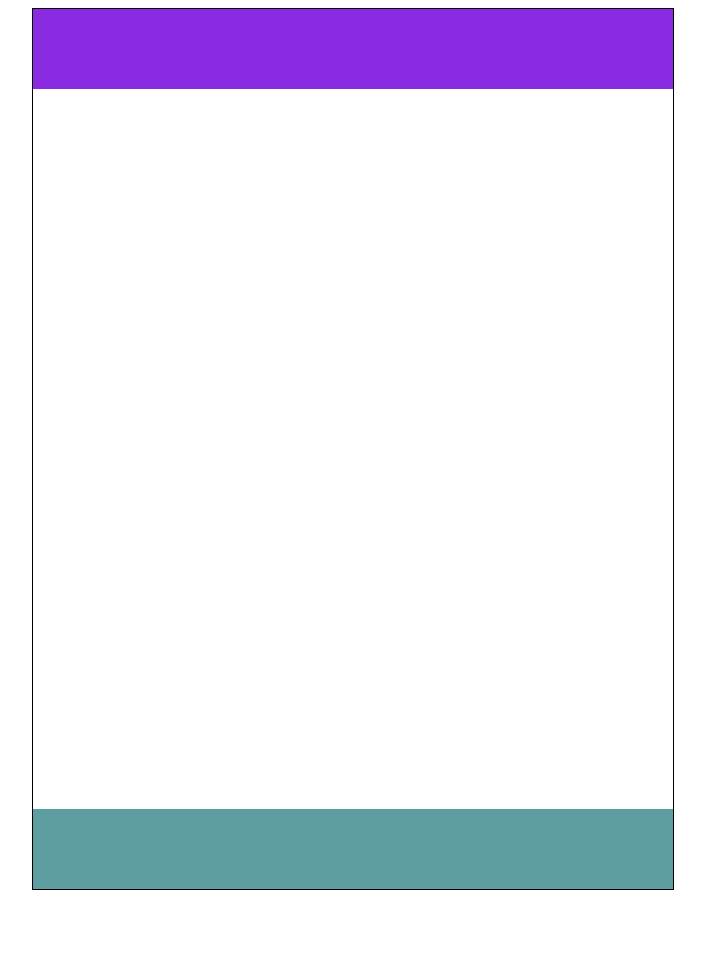
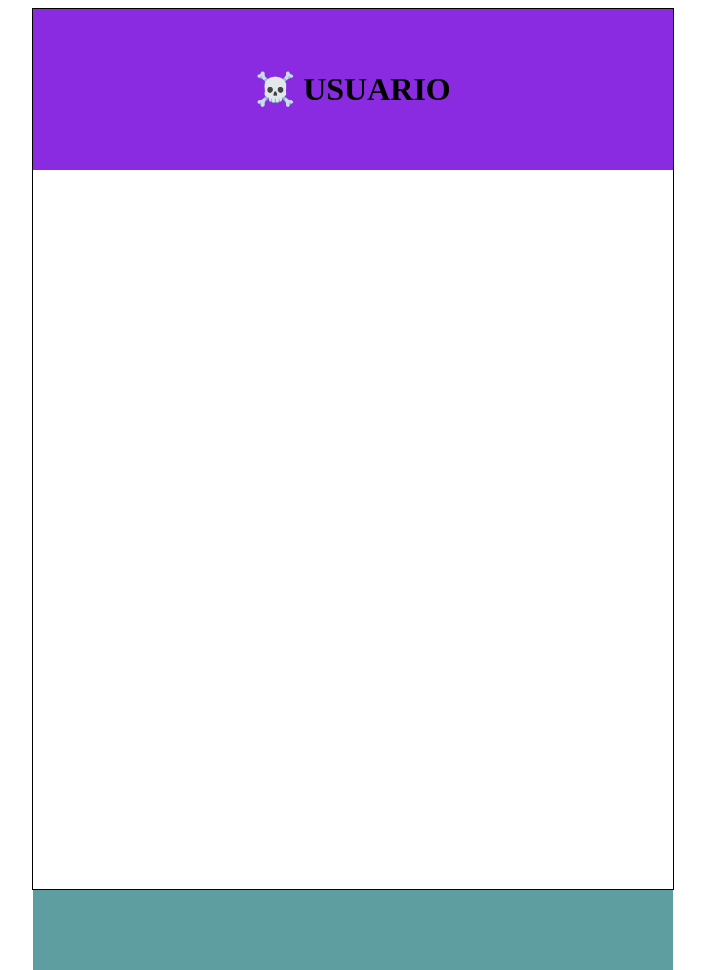
Before and after one commit to Anderson2522/PruebaCorta, a plain HTML site: page index.html in a window 1280 px wide. Shown: the whole page, without its empty margins (287-992 px from the left). Before the commit the page ends 898 px from the top, so only its background shows below. Drawn offline with Linux system fonts and the light colour scheme.

Commit message:
Version3

```diff
--- a/index.html
+++ b/index.html
@@ -17,6 +17,7 @@
     <main class="PruebaCorta">
         <div class="vista1"></div>
         <div class="header">
+            <h1>☠️ USUARIO</h1>
 
         </div>
         <div class="footer"></div>
```
